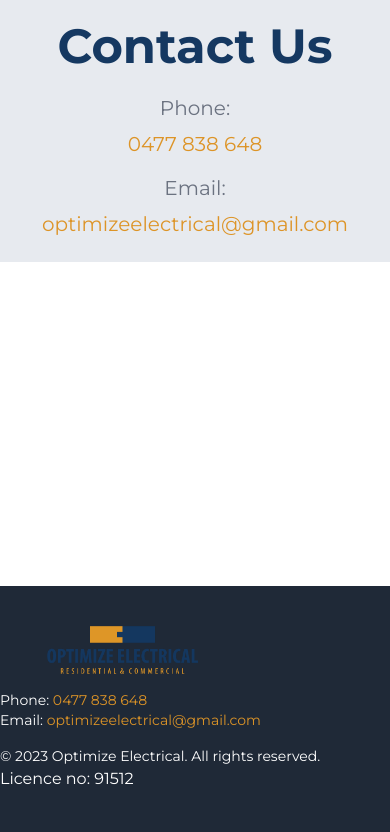
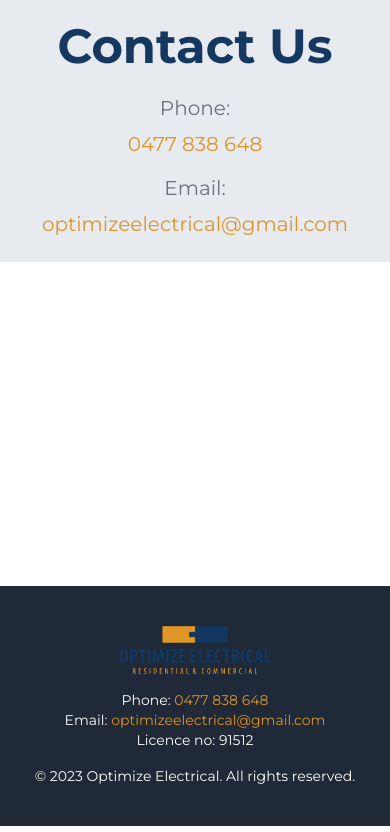
Before and after one commit to Oscar-P-E/optimizeelectrical, a React (Vite) app: page / in a window 390 px wide. Shown: the part 7879-8711 px from the top of the page. Built offline with nearby package versions, Linux system fonts and the light colour scheme.

Commit message:
Fix footer for mobile view

```diff
--- a/src/components/Footer.tsx
+++ b/src/components/Footer.tsx
@@ -1,14 +1,14 @@
 export const Footer = () => {
     return (
       <footer className="bg-gray-800 text-white py-10">
-      <div className="max-w-6xl mx-auto flex flex-wrap justify-between items-center">
+        <div className="max-w-6xl mx-auto flex flex-col md:flex-row justify-between items-center text-center md:text-left">
           <div className="flex flex-col md:flex-row items-center">
             <img
               src="/img/logo-stacked.png"
               alt="Optimize Electrical Logo"
-            className="h-12 md:h-24 mr-4"
+              className="h-12 md:h-24 mb-4 md:mb-0 md:mr-4"
             />
-          <div className="flex flex-col text-sm md:text-base mt-4 md:mt-0">
+            <div className="flex flex-col text-sm md:text-base">
               <span className="whitespace-nowrap">
                 Phone:{" "}
                 <a
@@ -27,6 +27,7 @@
                   optimizeelectrical@gmail.com
                 </a>
               </span>
+              <span>Licence no: 91512</span>
             </div>
           </div>
           <div className="mt-4 md:mt-0">
@@ -34,7 +35,6 @@
               &copy; {new Date().getFullYear()} Optimize Electrical. All rights
               reserved.
             </p>
-          <p>Licence no: 91512</p>
           </div>
         </div>
       </footer>
```
Lines whose indentation alone changed are shown as unchanged.
